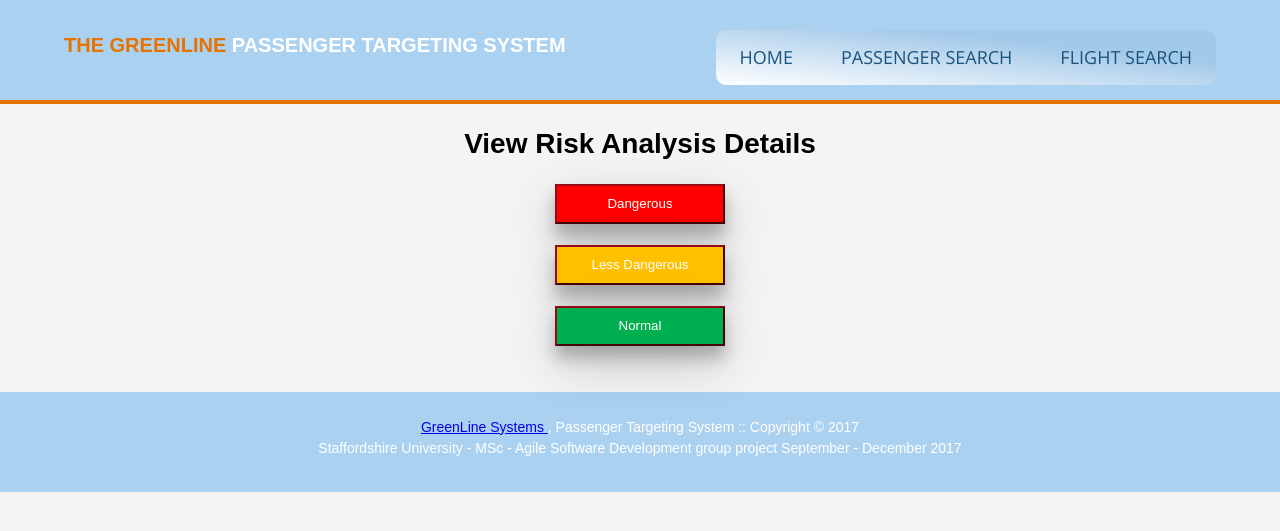
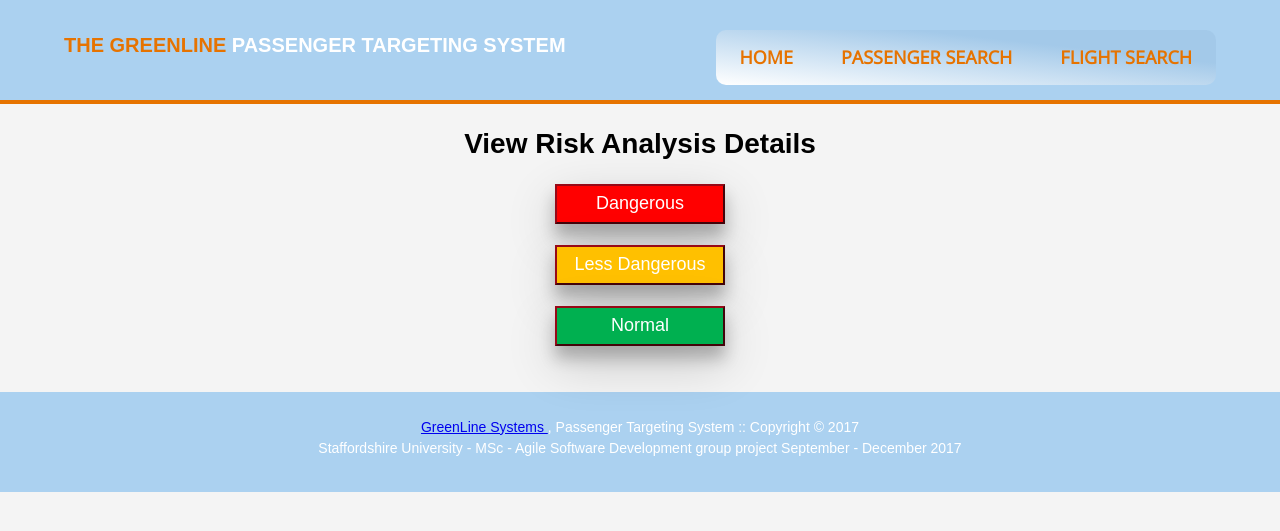
Before and after one commit to StaffsMSC-ASD/ProjectPTS, a PHP site: page /RiskDetails.html in a window 1280 px wide. Shown: the top 531 px of the page. Run offline with PHP 8.4, Linux system fonts and the light colour scheme.

Commit message:
Add files via upload

```diff
--- a/siteCode/css/HomePage.css
+++ b/siteCode/css/HomePage.css
@@ -78,10 +78,14 @@ nav {
   background-image: linear-gradient(to right top, #ffffff 0%, #a3c9e9 70%);
   max-width: 860px;
   mask-image: linear-gradient rgba(255, 255, 255, 0) 0%, #ffffff 25%, #ffffff 75%, rgba(255, 255, 255, 0) 100%);
-  margin: 0 auto;
+  margin: 0 auto 0 0;
   padding: 0px 0;
   border: 0px solid #ffffff;
   border-radius: 10px;
+   color: #e67300;
+    font-weight: bold;
+    margin-top= 8px;
+
 }
 
 nav ul {
@@ -100,7 +104,7 @@ nav ul li a {
   padding: 14px;
   font-family: "Open Sans";
   text-transform:uppercase;
-  color:  #1a537d ;
+  color:  #e67300 ;
   font-size: 18px;
   text-decoration: none;
   display: block;
@@ -111,7 +115,9 @@ nav ul li a {
 nav ul li a:hover {
   box-shadow: 0 0 10px rgba(0, 0, 0, 0.1), inset 0 0 1px rgba(255, 255, 255, 0.6);
   background: rgba(255, 255, 255, 0.1);
-  color: rgba(0, 35, 122, 0.7);
+    color:  #ff1a75;
+    transition: all 0.45s;
+    font-weight: bold;
 }
 }
 #aLogin {
@@ -127,7 +133,7 @@ ul.sub1 {
     width: 125px;
 }
 
-header .highlight, header .current a{
+.highlight, header a{
     color: #e67300;
     font-weight: bold;
     margin-top= 8px;
@@ -138,15 +144,10 @@ header a:hover {
     font-weight: bold;
 }
 
-.current a:hover {
-    color:  #ff1a75;
-    transition: all 0.45s;
-    font-weight: bold;
-}
 
-
+/*Top menu right adjustment*/
 .wrapper {
-    width: 1050px;
+    width: 1200px;
     margin: 0 auto;
 
 }
@@ -187,6 +188,7 @@ header a:hover {
     border-color: #970917;
     opacity: 1;
     filter: alpha(opacity=100);
+	font-size:14px;
 }
 	.btn.btn-fill1:hover, .btn.btn-fill1:focus, .btn.btn-fill1:active, .btn.btn-fill1.active{
     background-color: #777777;
@@ -201,6 +203,7 @@ header a:hover {
     border-color: #970917;
     opacity: 1;
     filter: alpha(opacity=100);
+	font-size:18px;
 }
 	.btn.btn-fill1:hover, .btn.btn-fill1:focus, .btn.btn-fill1:active, .btn.btn-fill1.active{
     background-color: #777777;
@@ -215,10 +218,12 @@ header a:hover {
     border-color: #970917;
     opacity: 1;
     filter: alpha(opacity=100);
+	font-size:18px;
 }
 	.btn.btn-fill2:hover, .btn.btn-fill2:focus, .btn.btn-fill2:active, .btn.btn-fill2.active{
     background-color: #777777;
     color: #FFFFFF;
+
 	}
 	.btn.btn-fill3 {
 	box-shadow: 0 12px 16px 0 rgba(0,0,0,0.24), 0 17px 50px 0 rgba(0,0,0,0.19);
@@ -229,6 +234,7 @@ header a:hover {
     border-color: #970917;
     opacity: 1;
     filter: alpha(opacity=100);
+	font-size:18px;
 }
 	.btn.btn-fill3:hover, .btn.btn-fill3:focus, .btn.btn-fill3:active, .btn.btn-fill3.active{
     background-color: #777777;
```
